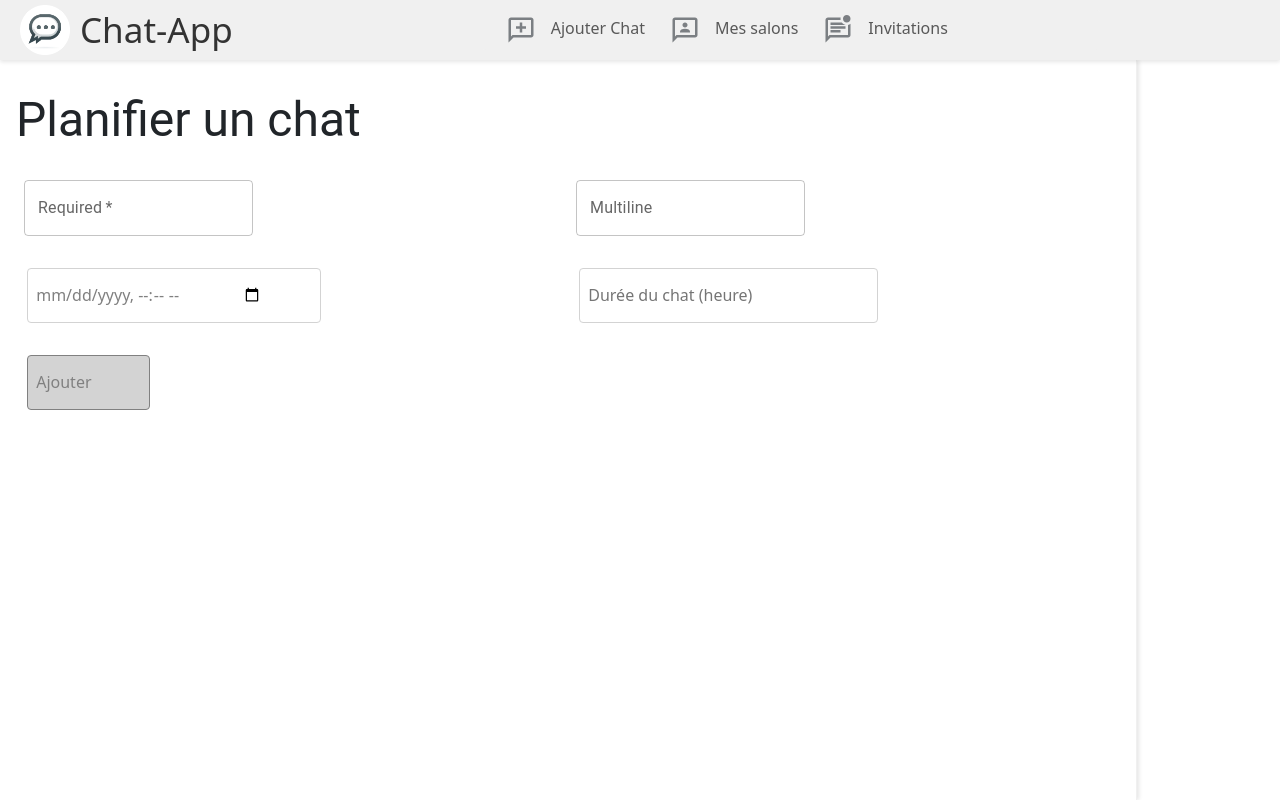
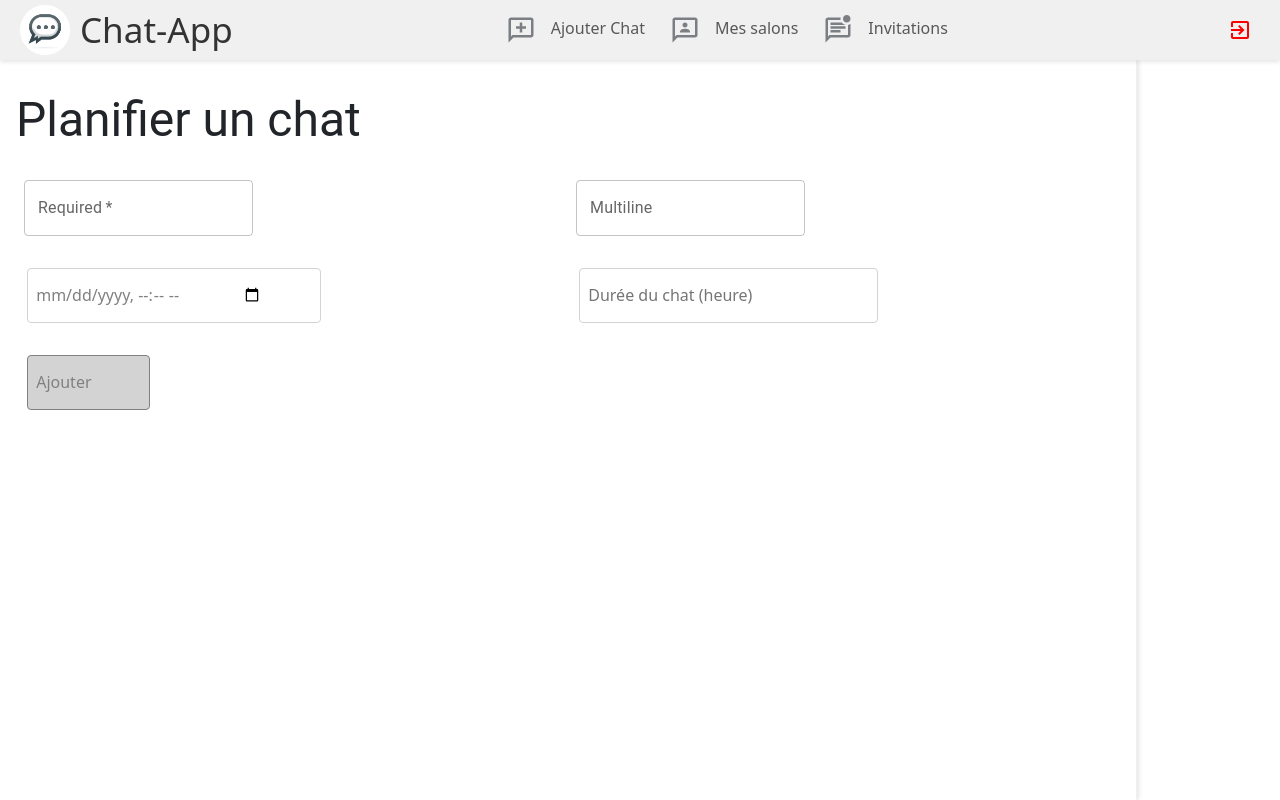
Before and after one commit to lilianvltgr/devoir2-chat, a React (Create React App) app: page /schedule in a window 1280 px wide. Built offline with nearby package versions, Linux system fonts and the light colour scheme.

Commit message:
Add logout button

```diff
--- a/src/chat.css
+++ b/src/chat.css
@@ -1,4 +1,4 @@
-html{
+html {
     height: 100%;
     width: 100%;
     overflow: hidden
@@ -19,6 +19,7 @@ body {
 /***********************************************/
 .login-container {
     display: flex;
+    flex-direction: column;
     align-items: center;
     justify-content: center;
     height: 100vh; /* Utiliser 100vh pour occuper toute la hauteur de la fenêtre */
@@ -60,10 +61,13 @@ body {
     box-shadow: 2px 0 4px rgba(0, 0, 0, 0.1);
     z-index: 1;
 }
+
 .main-content {
     display: flex;
+    overflow: auto;
     flex-grow: 1; /* Utilise tout l'espace restant après le header */
     width: 100%;
+
     outline: none;
 }
 
@@ -78,7 +82,7 @@ body {
     padding-right: 3.6rem;
     padding-top: 0.9rem;
     padding-bottom: 0.9rem;
-    margin-top : 1rem;
+    margin-top: 1rem;
     margin-left: 0.7rem;
     font-size: 1rem;
     min-width: 100px;
@@ -105,7 +109,7 @@ body {
     padding-right: 3.6rem;
     padding-top: 0.9rem;
     padding-bottom: 0.9rem;
-    margin-top : 2rem;
+    margin-top: 2rem;
     margin-left: 0.7rem;
     font-size: 1rem;
     min-width: 100px;
@@ -119,7 +123,7 @@ body {
     /*background-color: lightslategrey;*/
     /*color: black;*/
     opacity: 75%;
-    color : black;
+    color: black;
     border-color: black;
 }
 
@@ -132,10 +136,11 @@ body {
     flex-direction: column; /* Les éléments s'empilent verticalement */
     height: 100vh; /* Prend toute la hauteur de la vue */
     width: 100%; /* Prend toute la largeur de la vue */
-    margin:0px;
+    margin: 0px;
     max-width: 100%;
-    padding:0px;
+    padding: 0px;
 }
+
 .sidebar {
     position: relative;
 
@@ -149,6 +154,7 @@ body {
     /*height: calc(100vh - 60px); !* Hauteur ajustée pour le header *!*/
     overflow: hidden
 }
+
 .link-container {
     background-color: #f0f0f0;
     border-radius: 5px;
@@ -159,9 +165,11 @@ body {
     box-sizing: border-box;
     width: 50%;
 }
+
 .link-container:hover {
     opacity: 100%;
 }
+
 .sidebar-button {
     /*display: block; !* Rend chaque lien en bloc pour remplir la sidebar *!*/
     margin-left: 20px; /* Ajoute de l'espacement vertical entre les boutons */
@@ -182,13 +190,14 @@ body {
 
 .sidebar-button:active {
 }
+
 .sidebar-button img {
     padding: 5px;
-    width:40px;
+    width: 40px;
 }
 
 .icon {
-  /* Couleur de l'icône */
+    /* Couleur de l'icône */
     width: 20px; /* Largeur de l'icône */
     height: 20px; /* Hauteur de l'icône */
 }
@@ -201,7 +210,7 @@ body {
     display: flex;
     align-items: center;
     padding: 0 20px;
-    box-shadow: 0 2px 4px rgba(0,0,0,0.1);
+    box-shadow: 0 2px 4px rgba(0, 0, 0, 0.1);
     z-index: 2;
 }
 
@@ -220,14 +229,16 @@ body {
     height: 90vh; /* Adjust this height as necessary */
     flex-direction: column;
     overflow: hidden;
+    min-width: 75%;
+
 }
-
 
 .messages-container {
     flex: 1;
     display: flex;
     flex-direction: column-reverse;
     padding: 10px;
+
 
 }
 
@@ -236,7 +247,7 @@ body {
     padding: 10px;
     border-top: 1px solid #ccc;
     box-sizing: border-box;
-    width: 100%;
+    min-width: 100%;
 
 }
 
@@ -244,3 +255,8 @@ body {
     flex: 1;
     margin-right: 10px;
 }
+
+.app-header > .MuiIconButton-root {
+    color: red;
+    margin-left: auto;
+}
--- a/src/components/Header.js
+++ b/src/components/Header.js
@@ -1,12 +1,22 @@
 // Header.js
 import React from 'react';
 import AppIcon from '../icons/app-icon.png'
-import {Link} from "react-router-dom";
+import {Link, redirect} from "react-router-dom";
 import AddIcon from "../icons/add-icon.svg";
 import PersoIcon from "../icons/perso-icon.svg";
-import InviteIcon from "../icons/invite-icon.svg"; // Assurez-vous de mettre le chemin correct vers votre logo
+import InviteIcon from "../icons/invite-icon.svg";
+import {IconButton} from "@mui/material";
+import ExitToAppIcon from '@mui/icons-material/ExitToApp';
+import Login from "./Login"; // Assurez-vous de mettre le chemin correct vers votre logo
 
 const Header = () => {
+
+    const logout = () => {
+        sessionStorage.clear();
+        window.location.href = "/Login";
+        console.log("test");
+    }
+
     return (
         <header className="app-header">
             <img src={AppIcon} alt="Logo" style={{height: '50px'}}/>
@@ -24,7 +34,11 @@ const Header = () => {
                     <img src={InviteIcon} alt="Invitations"/>
                     Invitations
                 </Link>
+
             </div>
+            <IconButton className="IconButton" on aria-label="exit" color="primary" onClick={logout} >
+                <ExitToAppIcon></ExitToAppIcon>
+            </IconButton>
         </header>
     );
 };
--- a/src/components/Login.js
+++ b/src/components/Login.js
@@ -3,6 +3,7 @@ import {Link, useNavigate} from "react-router-dom";
 import axios from "axios";
 import MyChatsList from "../pages/MyChatsList"
 import InviteIcon from "../icons/invite-icon.svg";
+import {Typography} from "@mui/material";
 
 
 const Login = (props) => {
@@ -46,7 +47,11 @@ const Login = (props) => {
     }
 
     return (
-        <div className="login-container">
+        <div className="login-container" >
+        <Typography variant="h3" component="h2">
+            Chat-App
+        </Typography><br></br>
+
             <form>
                 <div className="mb-3">
                     <label htmlFor="mail" className="form-label">Email</label>
--- a/src/index.js
+++ b/src/index.js
@@ -13,6 +13,7 @@ import MyChatsList from "./pages/MyChatsList";
 import InvitedChatsList from "./pages/InvitedChatsList";
 import ClientChat from "./ChatsCom/Client.js";
 import ChatPage from "./components/ChatPage";
+import Login from "./components/Login";
 
 const root = ReactDOM.createRoot(document.getElementById('root'));
 root.render(
@@ -24,6 +25,7 @@ root.render(
             <Route path="/chat/:chatId" element={<ChatPage />} />
             <Route path="/InvitedChatsList" element={<InvitedChatsList />} />
             <Route path="/clientChat" element={<ClientChat />} />
+            <Route path="/Login" element={<Login />} />
         </Routes>
     </BrowserRouter>
 );
--- a/src/pages/MyChatsList.js
+++ b/src/pages/MyChatsList.js
@@ -25,8 +25,6 @@ const ChatsList = () => {
         console.log("cliqué");
         // navigate(path); // Utilise la fonction 'navigate' dans un handler
     };
-
-    useEffect(() => {
     function handleDeleteButton(chatId) {
         let requestUrl = "http://localhost:8080/UserController/deleteChatUser/" + chatId
         axios.delete(requestUrl
@@ -52,7 +50,7 @@ const ChatsList = () => {
             })
             .catch(error => console.error('Error:', error));
     }
-
+    useEffect(() => {
         if (userId !== undefined) {
             let requestUrl = "http://localhost:8080/UserController/chatsCreatedBy/" + userId
             axios.get(requestUrl
@@ -78,9 +76,7 @@ const ChatsList = () => {
         setRowsPerPage(parseInt(event.target.value, 10));
         setPage(0); // Reset to the first page
     };
-
     const emptyRows = rowsPerPage - Math.min(rowsPerPage, Chats.length - page * rowsPerPage);
-
 
     return (
         <div className="container">
@@ -101,17 +97,15 @@ const ChatsList = () => {
                                     <ListItem className="chat" >
                                         <ListItemText   primary={Chat.title} secondary={Chat.description}
                                                       onClick={() => handleClick(Chat.chatId)}/>
-                                        <IconButton edge="end" aria-label="comments" title="Supprimer">
+                                        <IconButton onClick={() => handleDeleteButton(Chat.chatId)} edge="end" aria-label="comments" title="Supprimer">
                                             <DeleteOutlineIcon></DeleteOutlineIcon>
                                         </IconButton>
                                         <AddUserToChatDialog chatId={Chat.chatId}/>
                                     </ListItem>
                                     <Divider component="li"/>
                                 </React.Fragment>
-
                                 ))}
                         </List>
-
                     </Box>
                     <TablePagination rowsPerPageOptions={[6]}
                                      component="div"
@@ -122,9 +116,7 @@ const ChatsList = () => {
                                      onRowsPerPageChange={handleChangeRowsPerPage}
                     />
                 </div>
-                <div>
                     <ChatPage chatId={ChatId}></ChatPage>
-                </div>
             </div>
         </div>
     );
```
Lines whose indentation alone changed are shown as unchanged.
